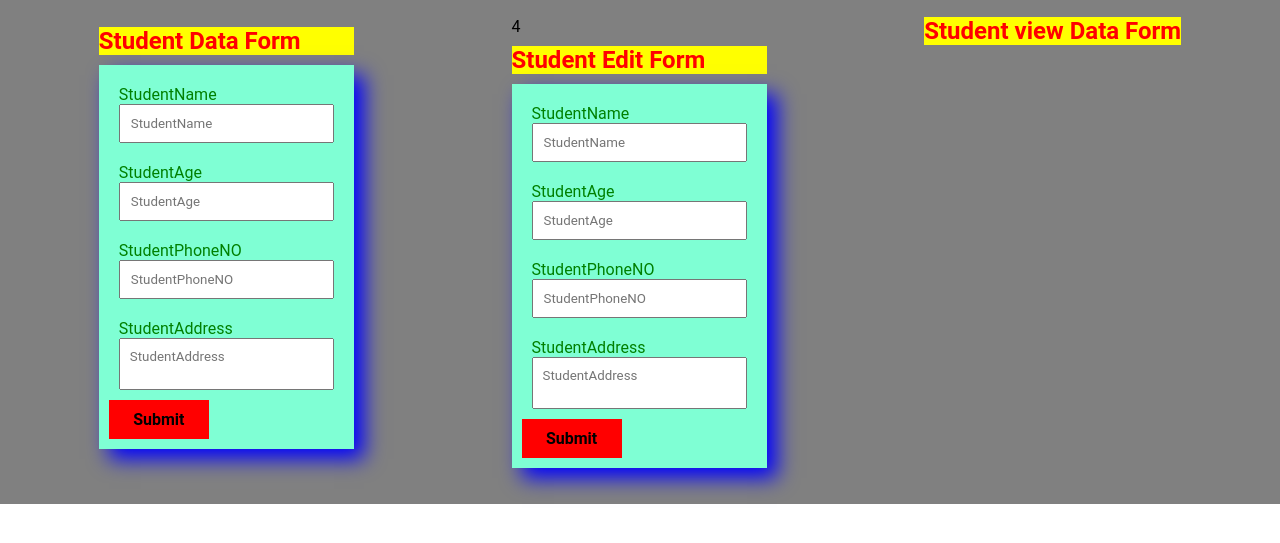
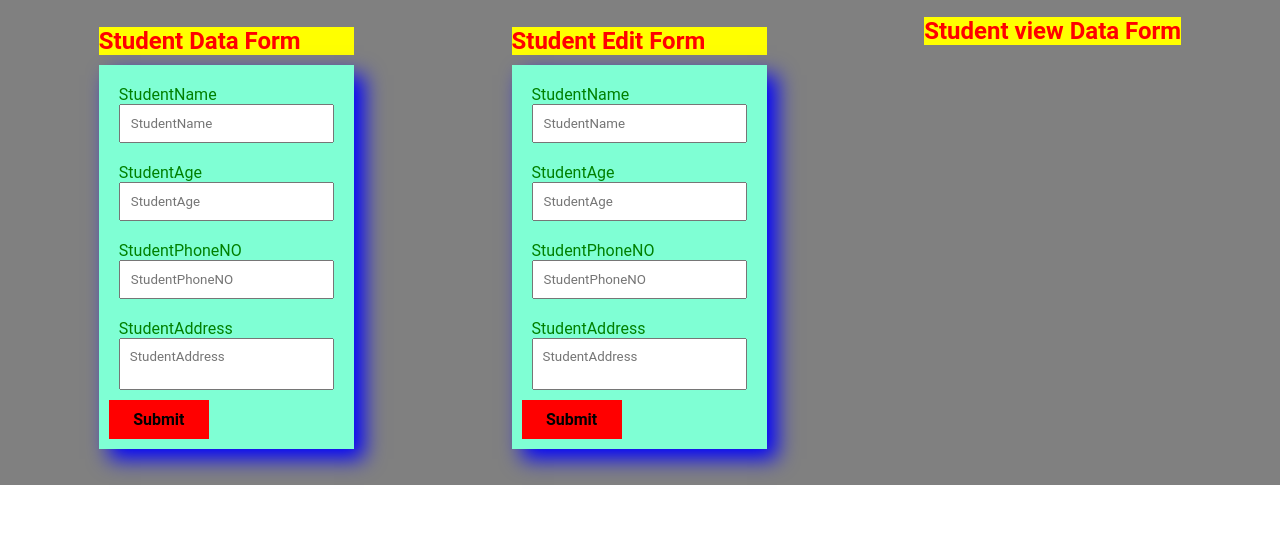
Before and after one commit to YugMangukiya/C-Language, a plain HTML site: page index.html in a window 1280 px wide. Shown: the part 41-584 px from the top of the page. Drawn offline with Linux system fonts and the light colour scheme.

Commit message:
Update index.html

```diff
--- a/index.html
+++ b/index.html
@@ -36,7 +36,7 @@
                     </form>
                 </div>
             </section>
-            <section>4
+            <section>
                 <div class="student-forms">
                 <div class="main-add">
                     <h2>Student Edit Form</h2>
```
